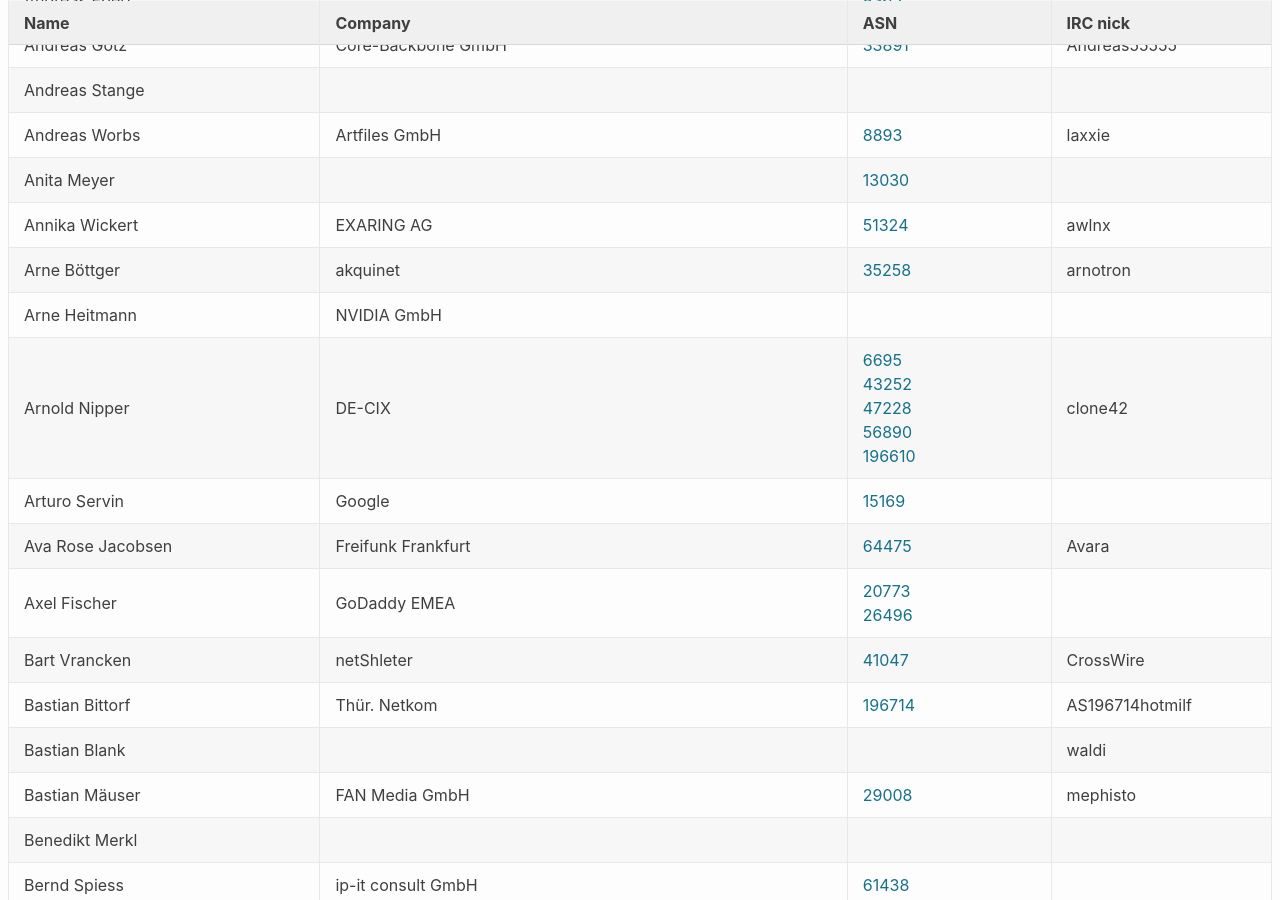
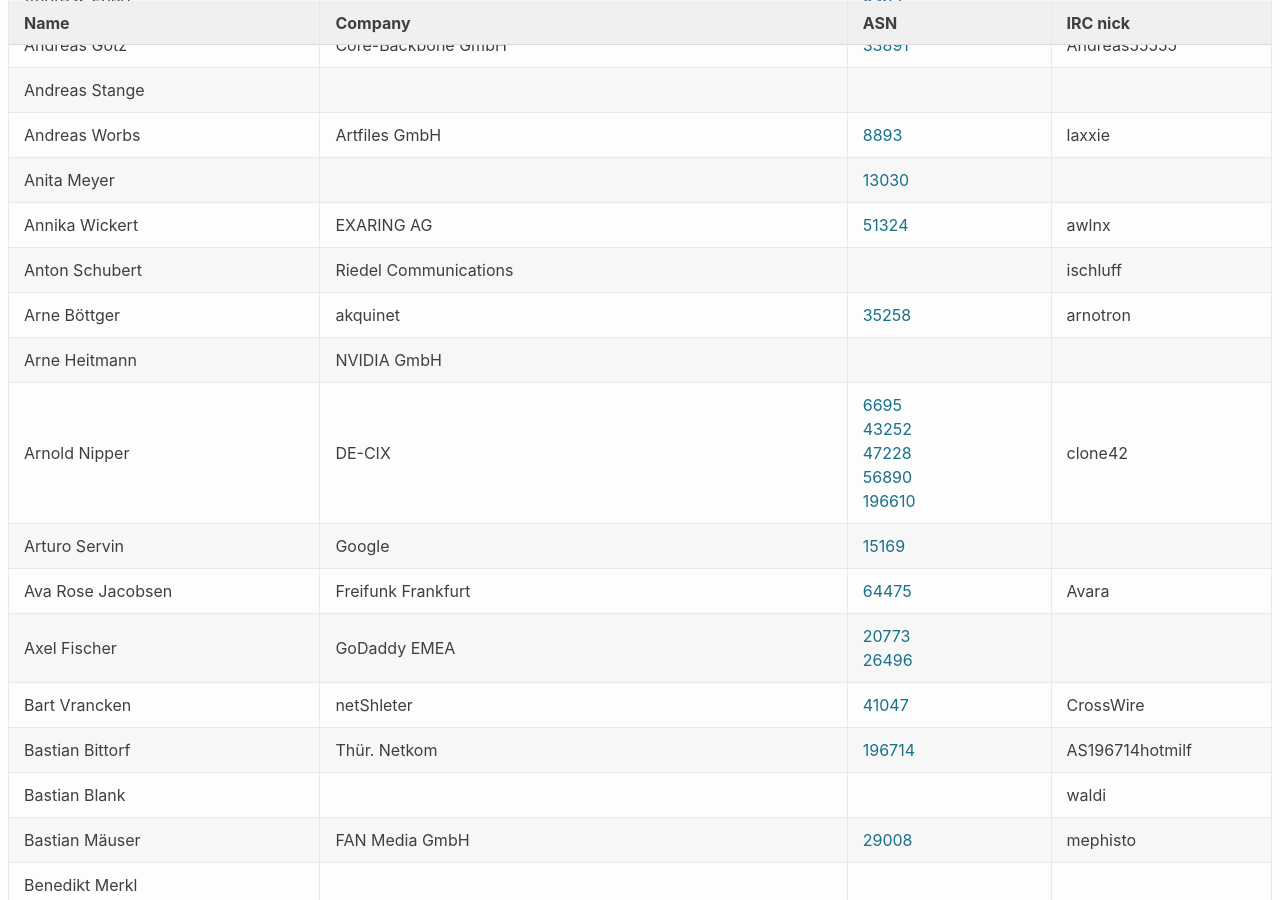
Before and after one commit to denog/pretix-attendeelist, a Jekyll site: the page built from index.markdown, in a window 1280 px wide and 900 px high, scrolled down 301 px. Built offline with Jekyll 4.4.1, drawn with Linux system fonts in a browser that asks for light colours.

Commit message:
Latest data: Mon Oct 19 18:26:51 UTC 2020

```diff
--- a/_data/attendees.json
+++ b/_data/attendees.json
@@ -66,6 +66,12 @@
     "asn": "51324"
   },
   {
+    "name": "Anton Schubert",
+    "company": "Riedel Communications",
+    "irc": "ischluff",
+    "asn": null
+  },
+  {
     "name": "Arne Böttger",
     "company": "akquinet",
     "irc": "arnotron",
```
